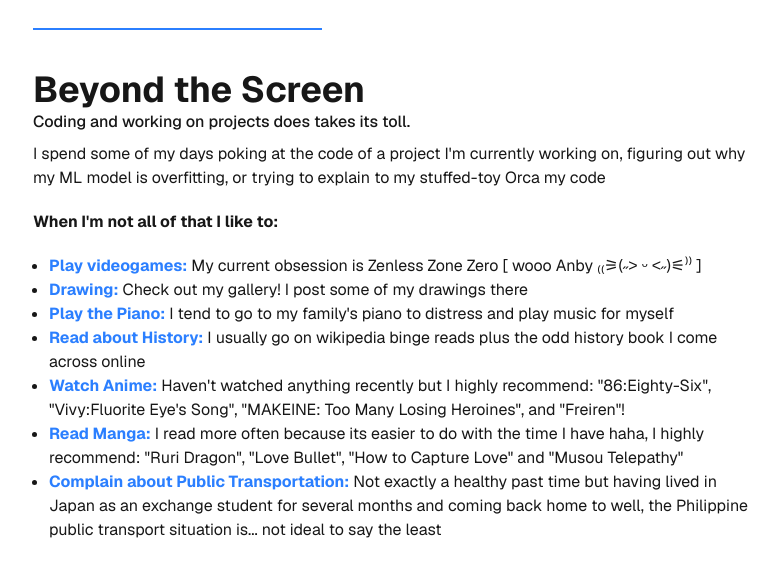
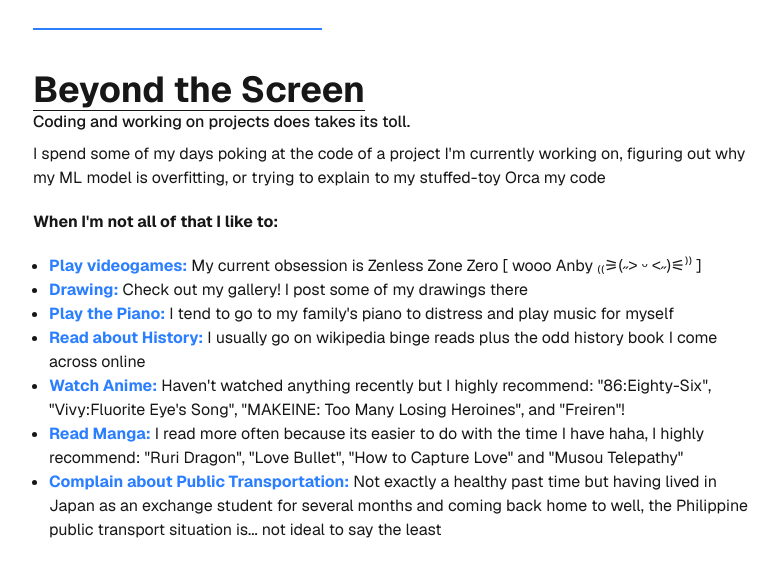
Before and after one commit to ingonzales-strat/ingonzales-mini-project-1, a Next.js app: page /about_me in a window 1280 px wide. Shown: the part 510-1086 px from the top of the page, without its empty margins (47-831 px from the left). Built offline with nearby package versions, Linux system fonts and the light colour scheme.

Commit message:
refactor(UI style): :lipstick: adjusted h2 ui

```diff
--- a/src/app/about_me/page.tsx
+++ b/src/app/about_me/page.tsx
@@ -19,7 +19,7 @@ export default function AboutMePage() {
         </div>
       </div>
     </div>
-      <div><h1 className="text-4xl font-bold ">Beyond the Screen</h1>
+      <div><h2 className="text-4xl font-bold underline decoration-1 underline-offset-8">Beyond the Screen</h2>
       <p className="text-1xl font-medium">Coding and working on projects does takes its toll.</p>
         <div className='py-2 pr-100'><p>I spend some of my days poking at the code of a project I&apos;m
           currently working on, figuring out why my ML model is overfitting,
```
